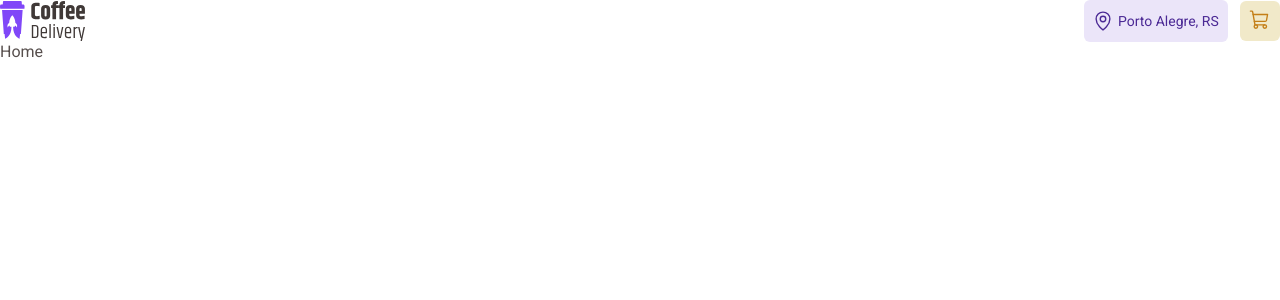
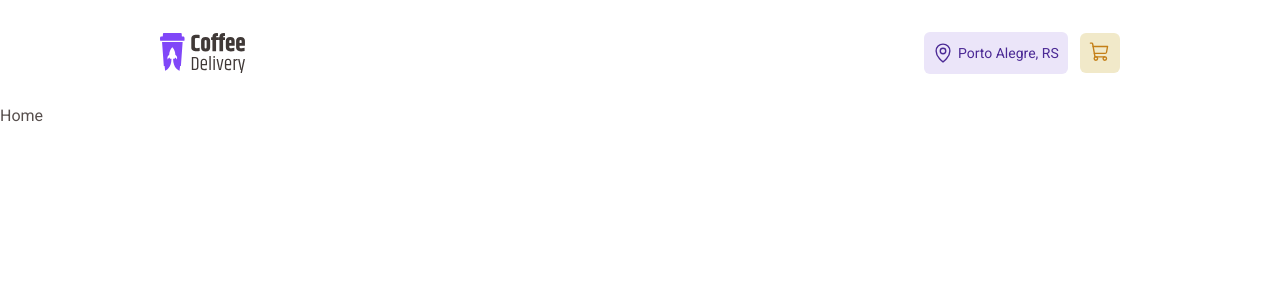
Before and after one commit to palomarodrigs/coffee-delivery, a React (Vite) app: page / in a window 1280 px wide. Shown: the top 300 px of the page. Built offline with nearby package versions, Linux system fonts and the light colour scheme.

Commit message:
style: add padding to HeaderContainer component

```diff
--- a/src/components/Header/styles.ts
+++ b/src/components/Header/styles.ts
@@ -4,11 +4,16 @@ export const HeaderContainer = styled.header`
   display: flex;
   justify-content: space-between;
   align-items: center;
+  padding: 2rem 1.25rem;
 
   nav {
     display: flex;
     align-items: center;
     gap: 0.75rem;
+  }
+
+  @media (min-width: 768px) {
+    padding: 2rem 10rem;
   }
 `
 
```
